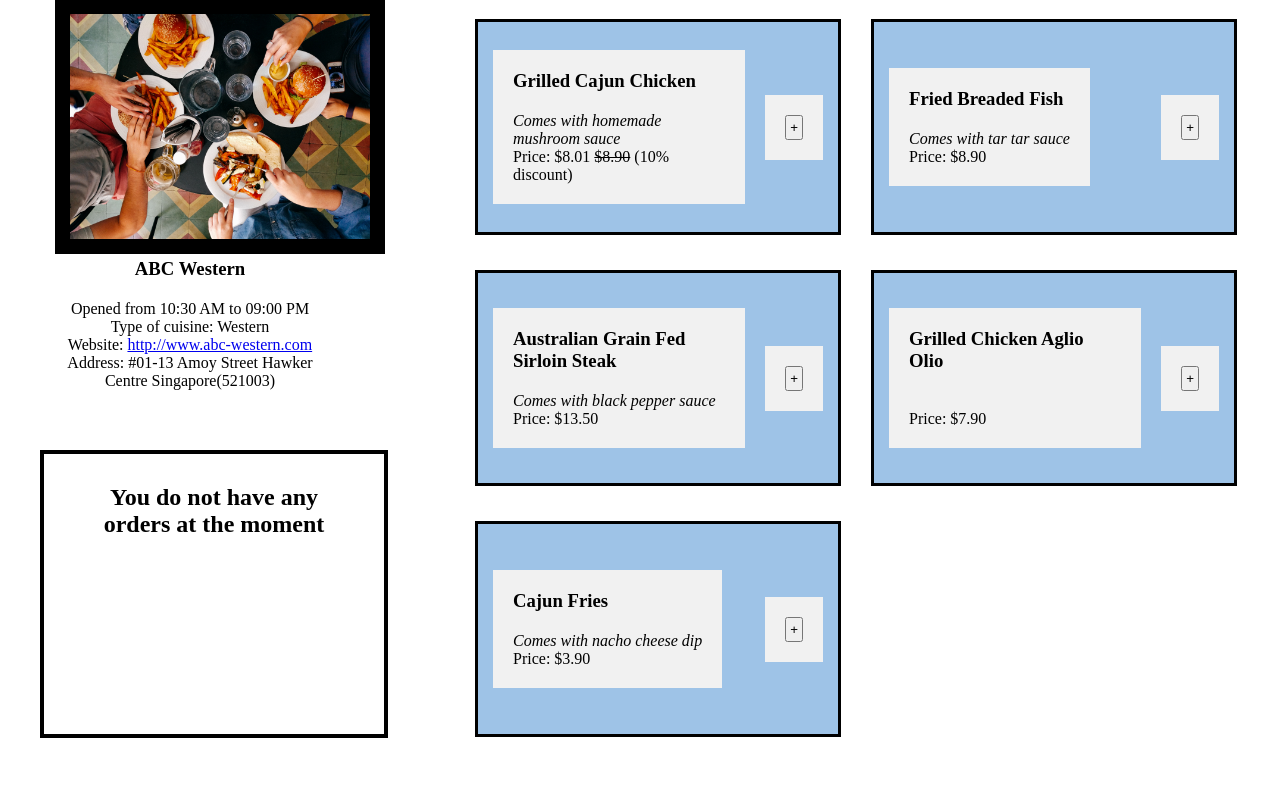
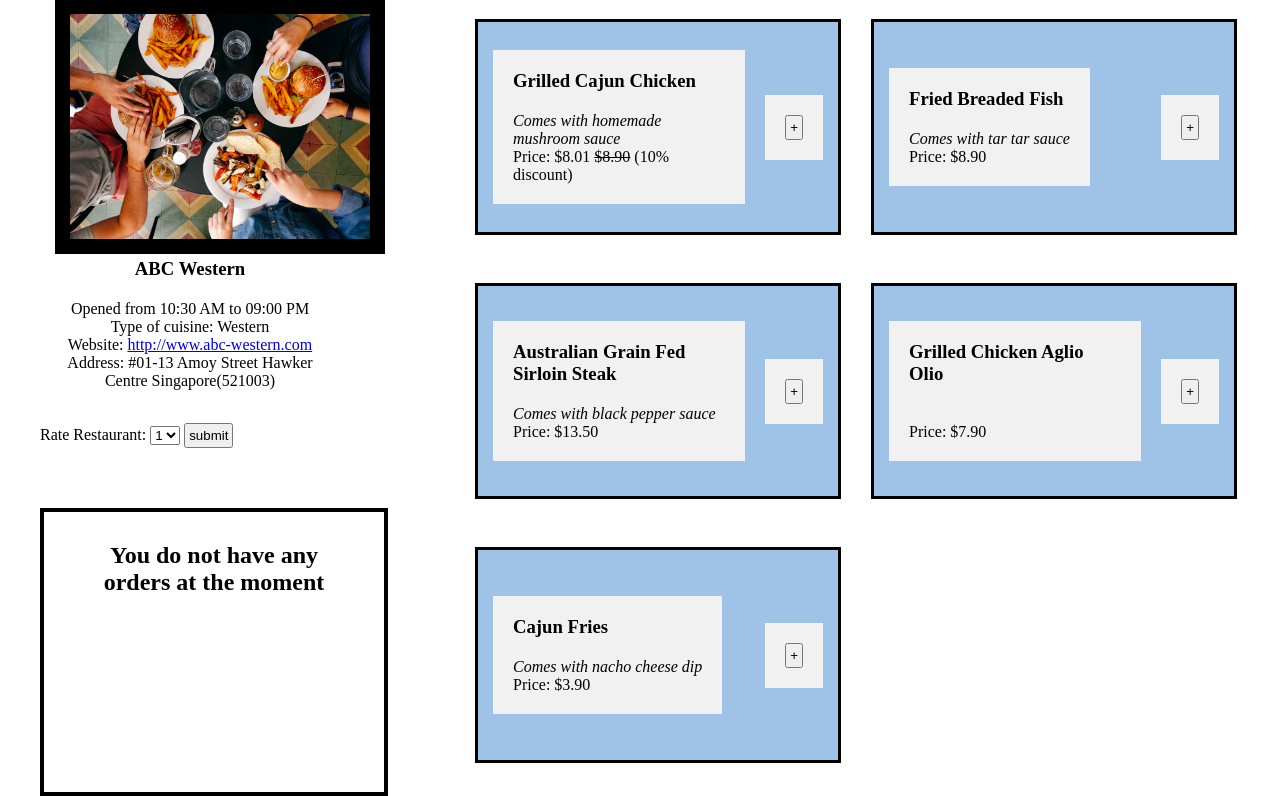
Before and after one commit to jerel1/SEP_2021_L3, a PHP site: page /views/customer/viewRestaurant.php?id=1 in a window 1280 px wide. Shown: the part 76-872 px from the top of the page. Before the commit the page ends 814 px from the top, so only its background shows below. Run offline with PHP 8.4, Linux system fonts and the light colour scheme; data comes from the database, SQL or seed files in the repository.

Commit message:
Rating
Rate Restaurant still in Progress

```diff
--- a/controllers/ordersController.php
+++ b/controllers/ordersController.php
@@ -50,6 +50,8 @@
             }
         }
     }
+
+
     //code snippet 4-7
     function removeOutstandingOrders() {
         global $conn;
--- a/controllers/restaurantController.php
+++ b/controllers/restaurantController.php
@@ -16,6 +16,26 @@
                 deleteRestaurant();
             break;
         }
+    }
+
+    function ratingRestaurant()
+    {
+
+        global $conn;
+        if(!empty($_POST)) {
+            $merchant_id = $_SESSION["loggedInUser"]["id"];
+            $rating= $_POST["rating"];
+            $restaurant_id = $_GET["id"];
+
+
+            // __DIR__ refer to the directory this file resides in.
+            mysqli_query($conn,"UPDATE restaurants SET Rating='$rating' WHERE id='$restaurant_id'");
+            $_SESSION["merchantHomeMessage"] = "Restaurant is added successfully!";
+            //go back to previous page
+            header('Location: ' . $_SERVER['HTTP_REFERER']);
+
+        }
+
     }
 
     // code snippet 3-2
--- a/views/customer/viewRestaurant.php
+++ b/views/customer/viewRestaurant.php
@@ -39,7 +39,23 @@
             Address: <?=$restaurant['address']?>
         </div>
     </aside>
-    </div>
+    </div><br>
+    <form action="../../controllers/restaurantController.php?function=rateRestaurant" method="POST">
+
+        <label for="rating">Rate Restaurant:</label>
+
+        <select id="rating">
+        <option value="1">1</option>
+        <option value="2">2</option>
+        <option value="3">3</option>
+        <option value="4">4</option>
+        <option value="5">5</option>
+        </select>
+
+        <input type="submit" value="submit">
+
+    </form>
+
     <?php require_once "orders.php"?>
 
 </section>
```
